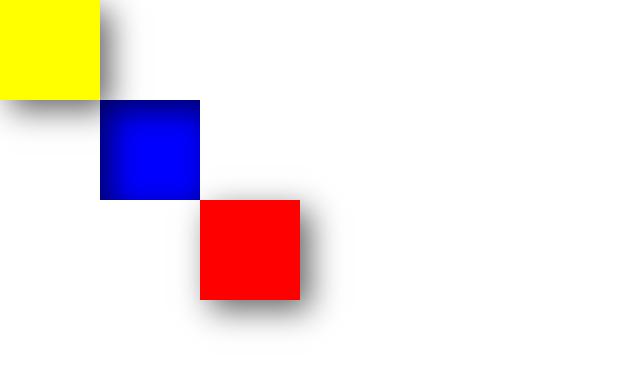
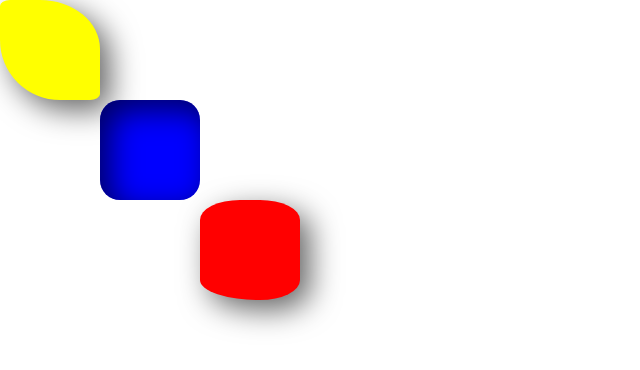
Before and after one commit to sayedak/Practice, a plain HTML site: page Mix-practice/Untitled-1.html in a window 1280 px wide. Shown: the whole page, without its empty margins (0-640 px from the left). Drawn offline with Linux system fonts and the light colour scheme.

Commit message:
elliptical shapes

```diff
--- a/Mix-practice/css/styles.css
+++ b/Mix-practice/css/styles.css
@@ -8,6 +8,11 @@ body {
   position: absolute;
   top: 200px;
   left: 200px;
+
+  -moz-border-radius: 40px 20px;
+  -webkit-border-radius: 40px 20px;
+  border-bottom-left-radius: 60px 20px;
+
   -moz-box-shadow: 10px 10px 30px rgba(0, 0, 0, 0.606);
   -webkit-box-shadow: 10px 10px 30px rgba(0, 0, 0, 0.606);
   box-shadow: 10px 10px 30px rgba(0, 0, 0, 0.606);
@@ -20,6 +25,11 @@ body {
   position: absolute;
   top: 100px;
   left: 100px;
+
+  border-radius: 20px;
+  -moz-border-radius: 20px;
+  -webkit-border-radius: 20px;
+
   -moz-box-shadow: 10px 10px 30px rgba(0, 0, 0, 0.606);
   -webkit-box-shadow: 10px 10px 30px rgba(0, 0, 0, 0.606);
   box-shadow: inset 10px 10px 30px rgba(0, 0, 0, 0.606);
@@ -30,7 +40,12 @@ body {
   width: 100px;
   height: 100px;
   position: absolute;
-  -moz-box-shadow: inset 10px 10px 30px rgba(0, 0, 0, 0.606);
-  -webkit-box-shadow: inset 10px 10px 30px rgba(0, 0, 0, 0.606);
+
+  -moz-border-radius: 10px 60px / 6px 49px;
+  -webkit-border-radius: 10px 60px / 6px 49px;
+  border-bottom-left-radius: 60px;
+
+  -moz-box-shadow: 10px 10px 30px rgba(0, 0, 0, 0.606);
+  -webkit-box-shadow: 10px 10px 30px rgba(0, 0, 0, 0.606);
   box-shadow: 10px 10px 30px rgba(0, 0, 0, 0.606);
 }
```
